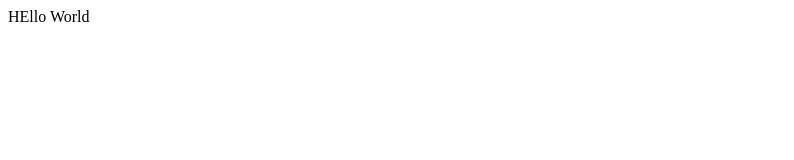
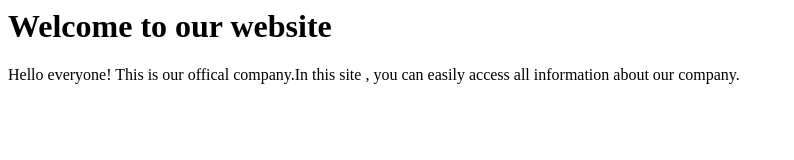
Before and after one commit to iqbaliu11/first_project_demo, a plain HTML site: page index.html in a window 1280 px wide. Shown: the whole page, without its empty margins (0-794 px from the left). Drawn offline with Linux system fonts and the light colour scheme.

Commit message:
Add new content

```diff
--- a/index.html
+++ b/index.html
@@ -1 +1,13 @@
-<p>HEllo World</p>
+<html>
+    <head>
+        <title>Khan company</title>
+    </head>
+
+    <body>
+        <h1>Welcome to our website</h1>
+
+        <div>
+            Hello everyone! This is our offical company.In this site , you can easily access all information about our company.
+        </div>
+    </body>
+</html>
```
